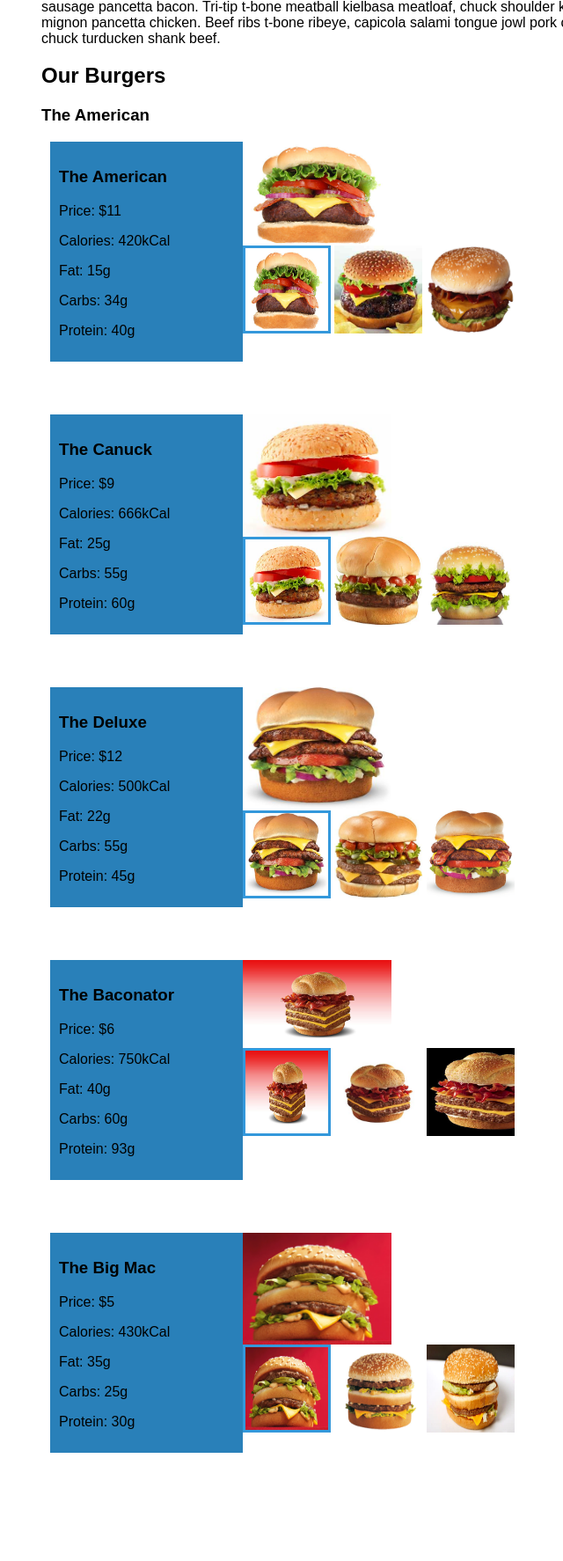
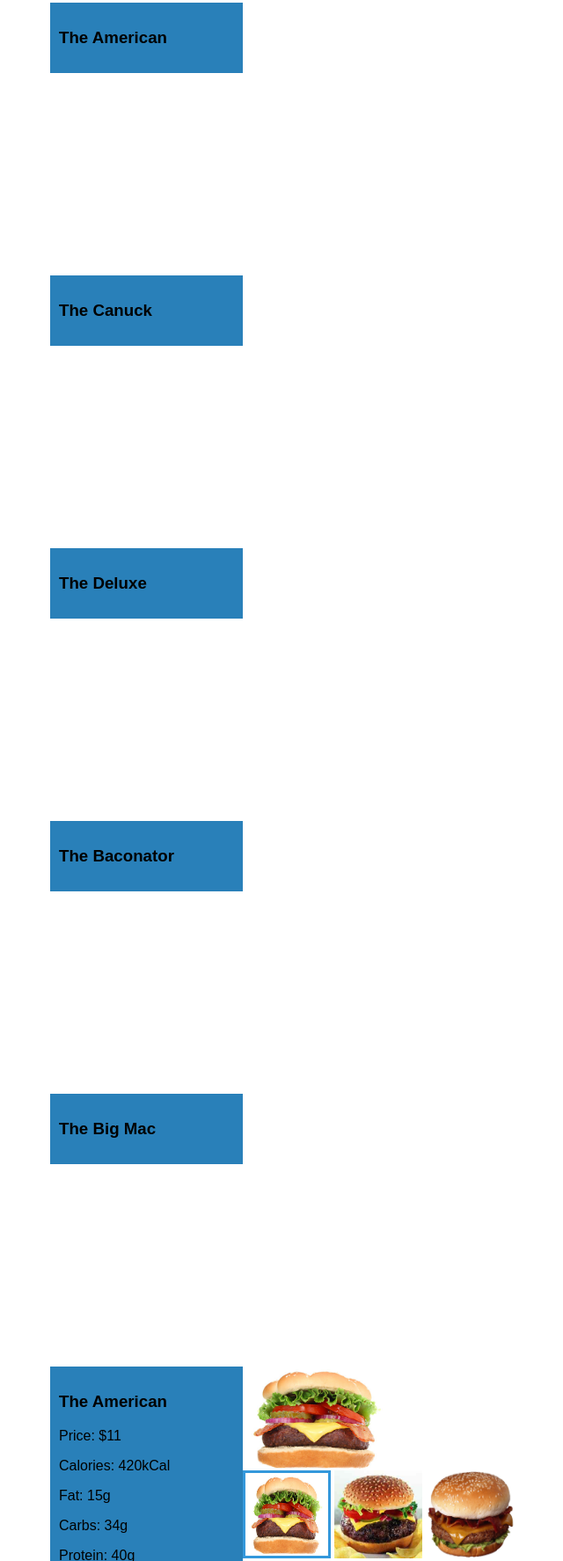
Before and after one commit to mattmcfad/Angular, a website: page index.html in a window 1280 px wide. Shown: the part 344-2118 px from the top of the page at 88% size, without its empty margins (218-858 px from the left). Before the commit the page ends 2055 px from the top, so only its background shows below. Drawn offline with Linux system fonts and the light colour scheme.

Commit message:
:ng: step1 of ng-repeat -> repeating divs containing name

```diff
--- a/app.js
+++ b/app.js
@@ -3,5 +3,8 @@
 
 	app.controller('menuController',function(){
 		this.menu = menu;
+
 	});
+
+
 })();
--- a/index.html
+++ b/index.html
@@ -11,12 +11,20 @@
 <body>
 	<div class="wrapper">
 		<h1>Matt's Burger Joint</h1>
-		<h1>{{5+3}}</h1>
 		<h2>About us</h2>
 		<p>Bacon ipsum dolor sit amet turkey frankfurter tri-tip pork short loin chicken. T-bone jerky shoulder ball tip, sausage pancetta bacon. Tri-tip t-bone meatball kielbasa meatloaf, chuck shoulder kevin beef ribs pig filet mignon pancetta chicken. Beef ribs t-bone ribeye, capicola salami tongue jowl pork chop shoulder fatback chuck turducken shank beef.</p>
 		<h2>Our Burgers</h2>
 		<div class="burger-list" ng-controller="menuController as Menu">
-			<h3>{{Menu.menu[0].burger}}</h3>
+
+			<div class="burger clearfix" ng-repeat="burger in Menu.menu">
+				<div class="half left">
+					<h3>{{burger.name}}</h3>
+				</div>
+			</div>
+
+
+
+
 			<div class="burger clearfix">
 				<div class="half left">
 					<h3>The American</h3>
--- a/menu.js
+++ b/menu.js
@@ -1,6 +1,6 @@
 var menu = [
 	{
-		'burger': 'The American',
+		'name': 'The American',
 		'price' : 11,
 		'calories' : 420,
 		'fat' : 15,
@@ -13,7 +13,7 @@
 		]
 	},
 	{
-		'burger': 'The Canuck',
+		'name': 'The Canuck',
 		'price' : 9,
 		'calories' : 666,
 		'fat' : 25,
@@ -26,7 +26,7 @@
 		]
 	},
 	{
-		'burger': 'The Deluxe',
+		'name': 'The Deluxe',
 		'price' : 12,
 		'calories' : 500,
 		'fat' : 25,
@@ -39,7 +39,7 @@
 		]
 	},
 	{
-		'burger': 'The Baconator',
+		'name': 'The Baconator',
 		'price' : 6,
 		'calories' : 750,
 		'fat' : 40,
@@ -52,7 +52,7 @@
 		]
 	},
 	{
-		'burger': 'The Big Mac',
+		'name': 'The Big Mac',
 		'price' : 5,
 		'calories' : 430,
 		'fat' : 38,
```
